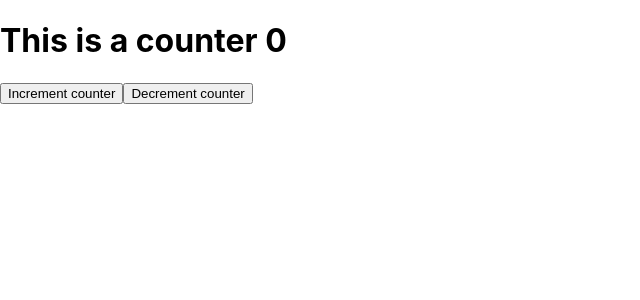
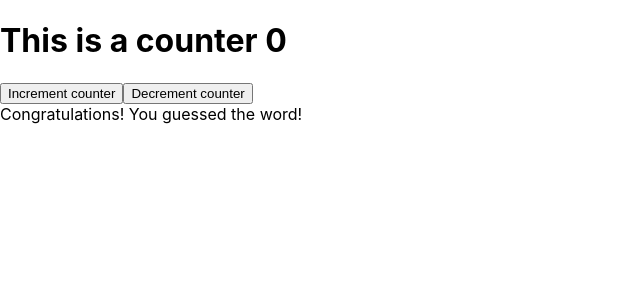
Before and after one commit to chenjianrui/tdd, a React (Create React App) app: page / in a window 1280 px wide. Shown: the top 300 px of the page, without its empty margins (0-640 px from the left). Built offline with nearby package versions, Linux system fonts and the light colour scheme.

Commit message:
新增 Congrats Component 和 test

```diff
--- a/src/App.js
+++ b/src/App.js
@@ -1,6 +1,8 @@
 import React, { Component } from 'react';
 import logo from './logo.svg';
 import './App.css';
+
+import Congrats from './Jotto/Congrats'
 
 class App extends Component {
   state = {
@@ -29,6 +31,7 @@ class App extends Component {
         <button onClick={this.handleIncrement} data-test="increment-button">Increment counter</button>
         <button onClick={this.handleDecrement} data-test="decrement-button">Decrement counter</button>
         <p className={errorClass} data-test="error-message">Counter can not less than 0</p>
+        <Congrats success={true}/>
       </div>
     );
   }
--- a/src/Jotto/Congrats.js
+++ b/src/Jotto/Congrats.js
@@ -1,10 +1,18 @@
 import React from 'react'
 
-const Congrats = () => {
+const Congrats = ({ success }) => {
   return (
-    <div>
-
-    </div>
+    <>
+      {
+        success ?
+          <div data-test="component-congrats">
+            <span data-test="congrats-message">
+            Congratulations! You guessed the word!
+            </span>
+          </div> :
+          <div data-test="component-congrats"></div>
+      }
+    </>
   )
 }
 
```
Also changed, not shown: 1 other file (tests, documents, lock files or other folders).
